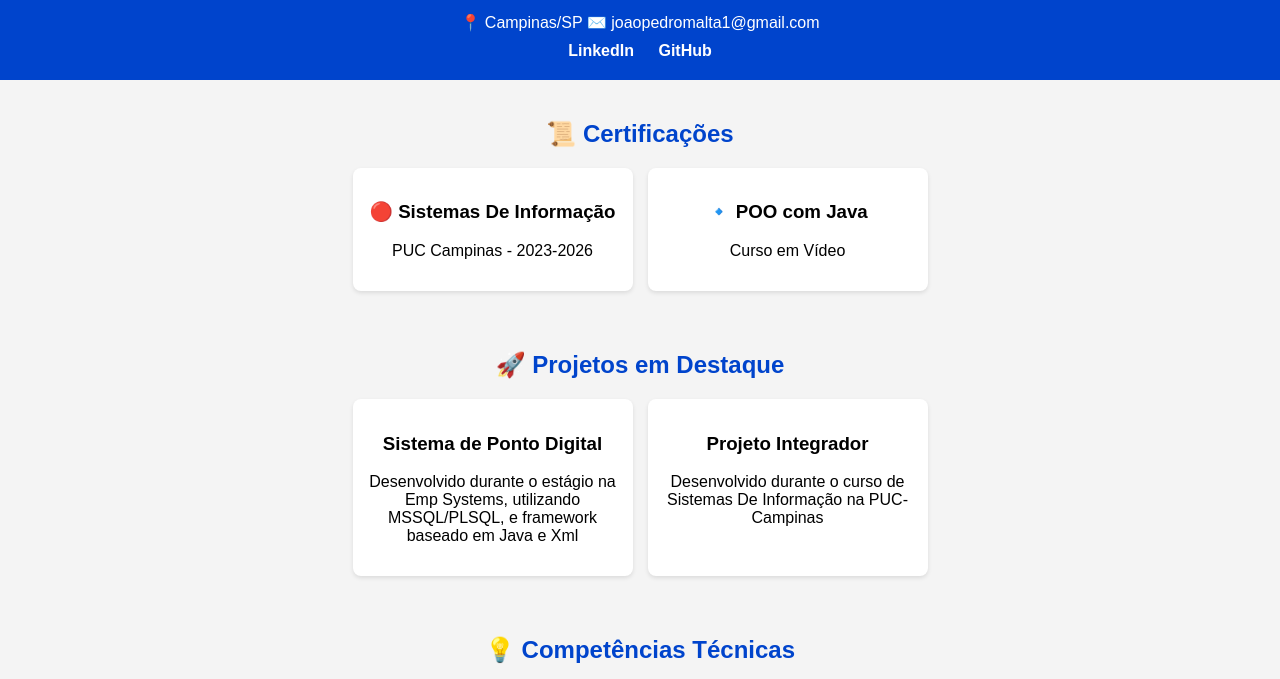
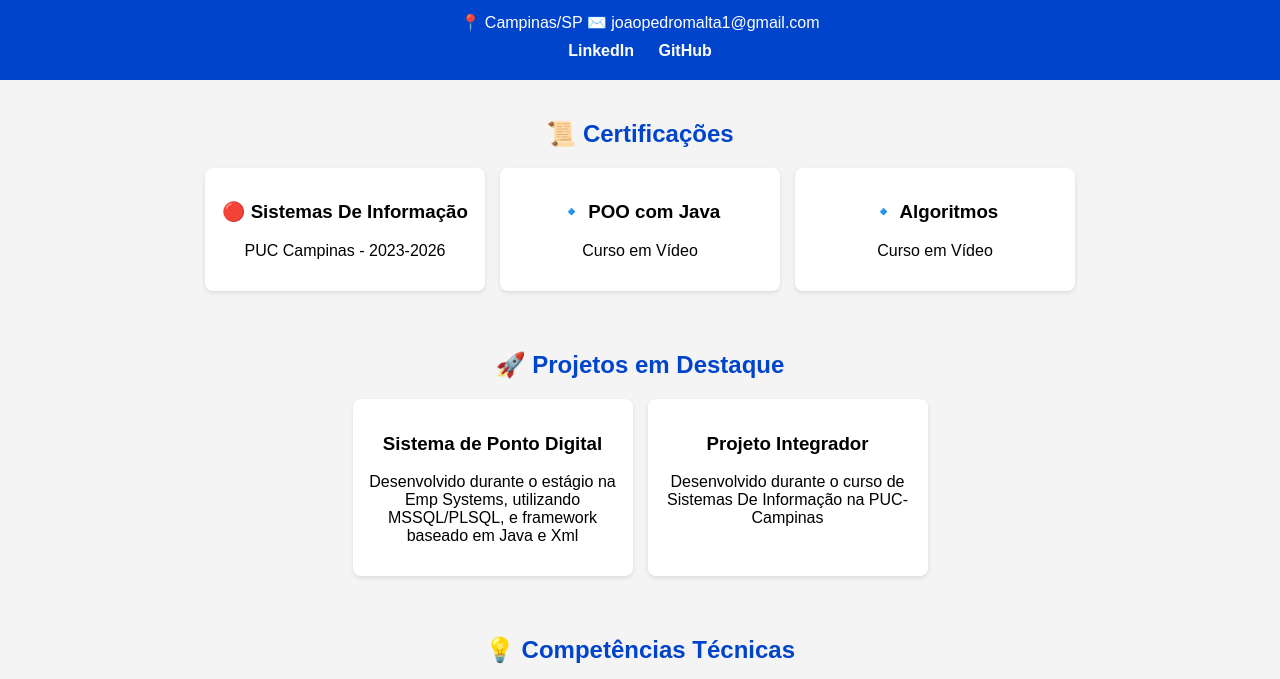
Before and after one commit to jpmalta/jpmalta.github.io, a plain HTML site: page index.html in a window 1280 px wide. Shown: the part 121-800 px from the top of the page. Drawn offline with Linux system fonts and the light colour scheme.

Commit message:
Update index.html

```diff
--- a/index.html
+++ b/index.html
@@ -28,6 +28,10 @@
             </div>
             <div class="card">
                 <h3>🔹 POO com Java</h3>
+                <p>Curso em Vídeo</p>
+            </div>
+            <div class="card">
+                <h3>🔹 Algoritmos </h3>
                 <p>Curso em Vídeo</p>
             </div>
         </div>
```
